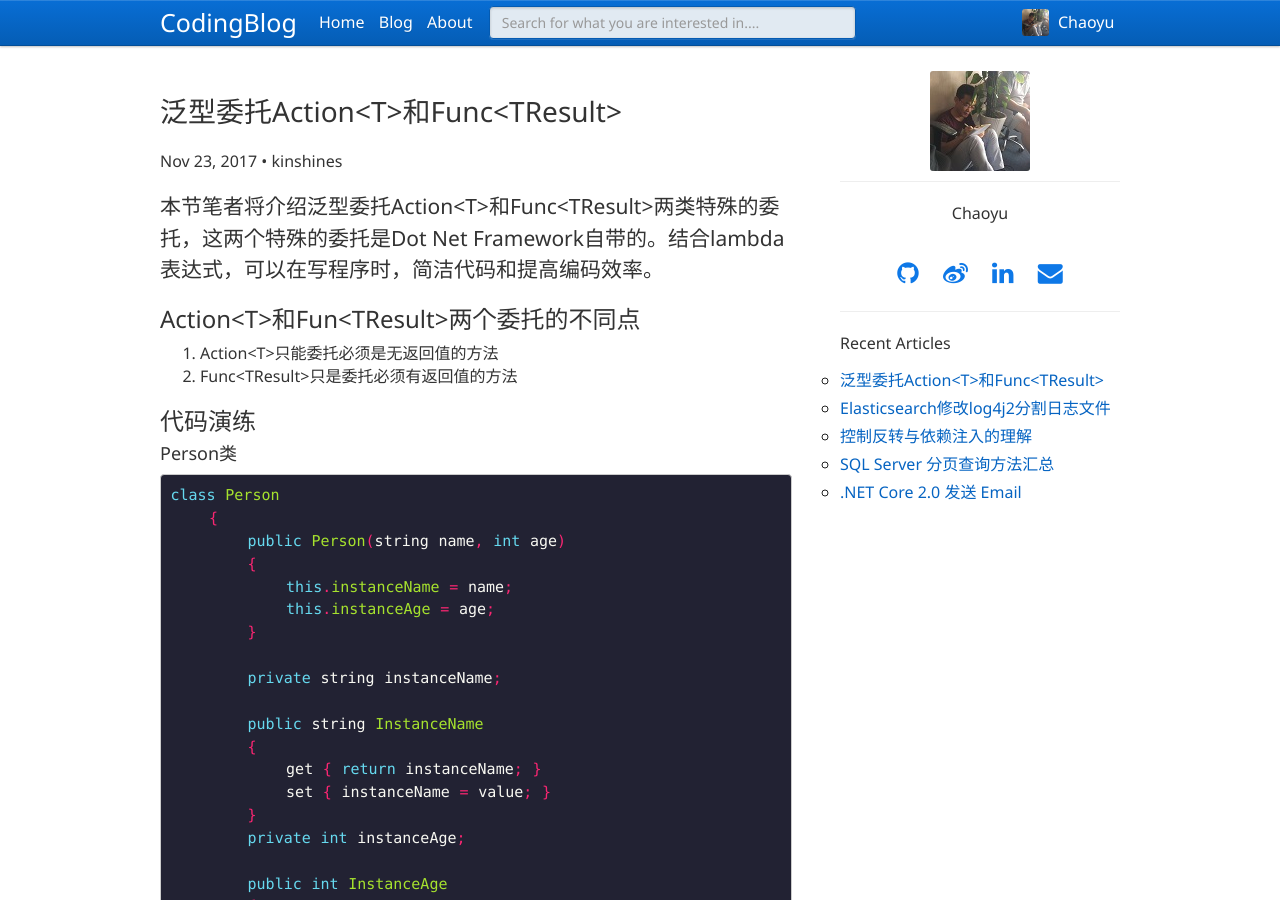
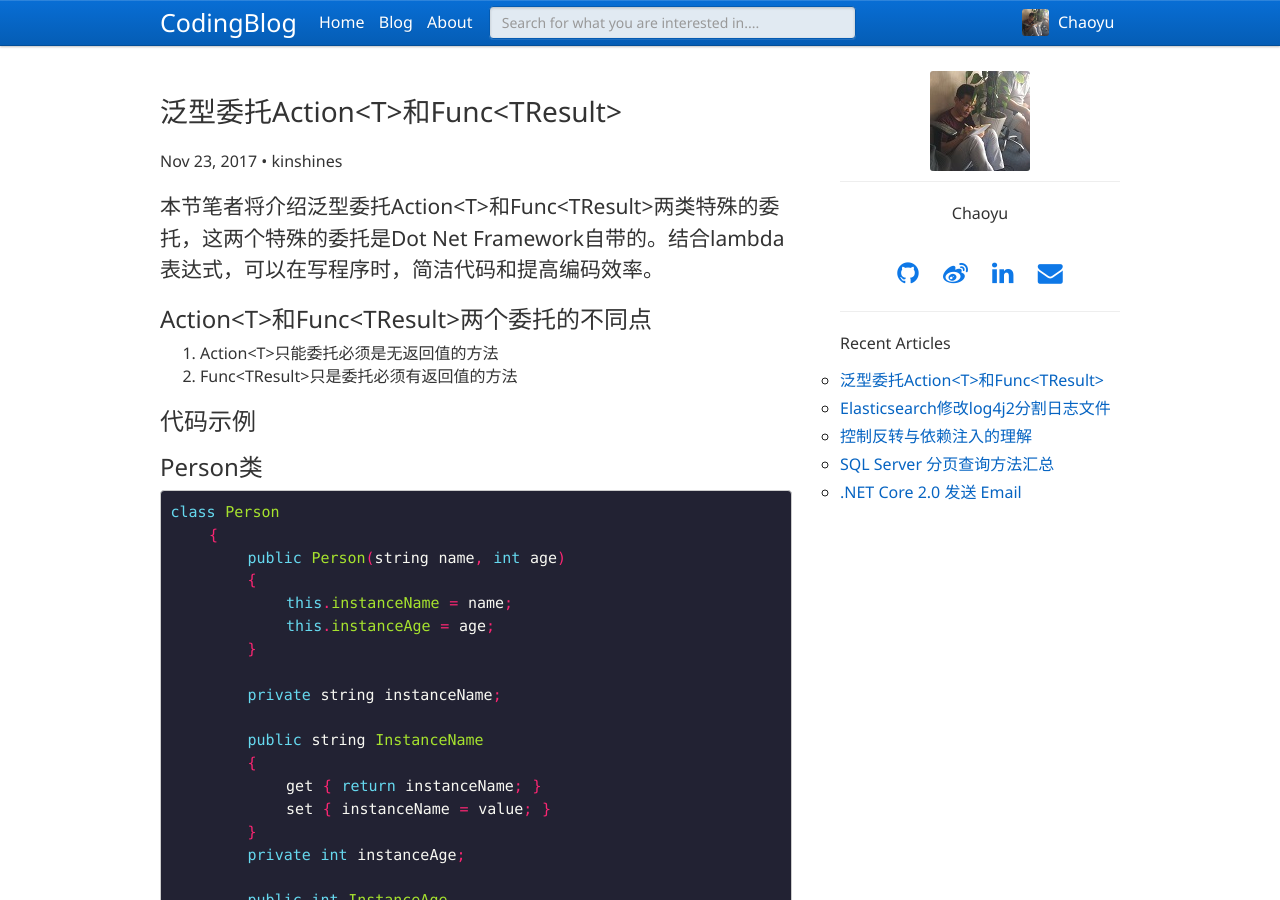
Before and after one commit to kinshines/kinshines.github.io, a Jekyll site: the page built from _posts/2017-11-23-generic-delegate-action-func.md, in a window 1280 px wide and 900 px high. Built offline with Jekyll 4.4.1, drawn with Linux system fonts in a browser that asks for light colours.

Commit message:
delegate

```diff
--- a/_posts/2017-11-23-generic-delegate-action-func.md
+++ b/_posts/2017-11-23-generic-delegate-action-func.md
@@ -9,12 +9,12 @@ permalink: /archivers/generic-delegate-action-func
 
 <p class="lead">本节笔者将介绍泛型委托Action&lt;T&gt;和Func&lt;TResult&gt;两类特殊的委托，这两个特殊的委托是Dot Net Framework自带的。结合lambda表达式，可以在写程序时，简洁代码和提高编码效率。</p>
 
-### Action\<T\>和Fun\<TResult\>两个委托的不同点
+### Action\<T\>和Func\<TResult\>两个委托的不同点
 1. Action\<T\>只能委托必须是无返回值的方法
 2. Func\<TResult\>只是委托必须有返回值的方法
 
-### 代码演练
-#### Person类
+### 代码示例
+### Person类
 {% highlight java %}
 class Person
     {
@@ -69,7 +69,7 @@ class Person
     }
 {% endhighlight %}
 
-#### Program类
+### Program类
 
 {% highlight java %}
 
```
